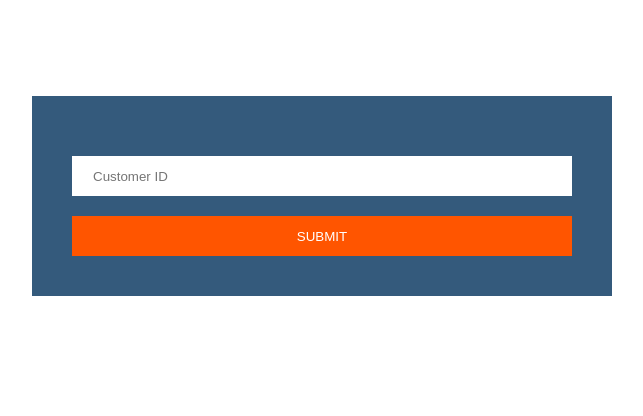
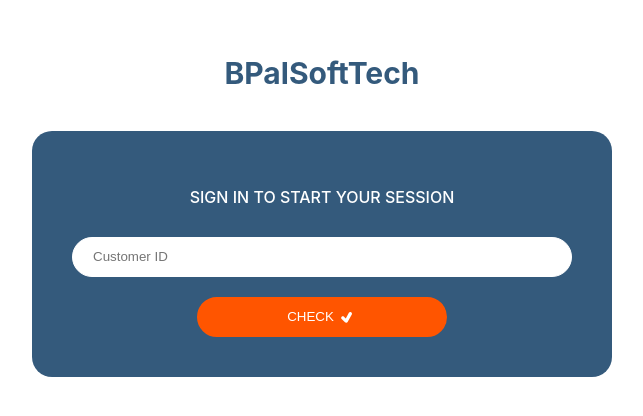
Before and after one commit to vincent-18-dev/project-solomon, a React (Create React App) app: page / in a window 1280 px wide. Shown: the part 204-620 px from the top of the page, without its empty margins (318-961 px from the left). Built offline with nearby package versions, Linux system fonts and the light colour scheme.

Commit message:
initail sub menu updated

```diff
--- a/package.json
+++ b/package.json
@@ -11,7 +11,9 @@
     "react": "^18.2.0",
     "react-dom": "^18.2.0",
     "react-hook-form": "^7.49.2",
+    "react-icons": "^4.12.0",
     "react-scripts": "5.0.1",
+    "rsuite": "^5.48.1",
     "web-vitals": "^2.1.4"
   },
   "scripts": {
@@ -37,5 +39,8 @@
       "last 1 firefox version",
       "last 1 safari version"
     ]
+  },
+  "devDependencies": {
+    "react-router-dom": "^6.21.1"
   }
 }
--- a/src/App.js
+++ b/src/App.js
@@ -1,11 +1,20 @@
 // import logo from './logo.svg';
-import './App.css';
-import Login from './Login';
+import "./App.css";
+import { BrowserRouter, Routes, Route } from "react-router-dom";
+// import Burgermenu from "./dashboard/Burgermenu";
+// import Burgermenu from "./Burgermenu";
+import CustomerID from "./CustomerID";
 
 function App() {
-
   return (
-    <Login />
+    <>
+      <BrowserRouter>
+        <Routes>
+          <Route path="/" element={<CustomerID />}></Route>
+          {/* <Route path="/dashboard" element={<Burgermenu />} /> */}
+        </Routes>
+      </BrowserRouter>
+    </>
   );
 }
 
--- /dev/null
+++ b/src/CustomerID.js
@@ -0,0 +1,106 @@
+import axios from "axios";
+import { useForm } from "react-hook-form";
+import { Modal } from "antd";
+import React, { useState } from "react";
+import Login from "./Login";
+import { TiTick } from "react-icons/ti";
+const CustomerID = () => {
+  const { register, handleSubmit, reset } = useForm();
+  const [visible, setVisible] = useState(false);
+  const handleOk = () => {
+    setVisible(false);
+  };
+  // handle success Model
+  // const showsuccessModal = () => {
+  //   Modal.success({
+  //     title: "SUCCESS",
+  //     content: "LOGGED IN",
+  //     centered: true,
+  //     okButtonProps: {
+  //       style: {
+  //         backgroundColor: "#ff5500",
+  //         borderColor: "#ff5500",
+  //       },
+  //     },
+  //   });
+  // };
+  // handle Error Model
+  const showErrorModal = () => {
+    Modal.error({
+      title: "Error",
+      content: "Please Enter Valid Customer ID",
+      centered: true,
+      okButtonProps: {
+        style: {
+          backgroundColor: "#ff4d4f",
+          borderColor: "#ff4d4f",
+        },
+      },
+    });
+  };
+  const [userform, setUserform] = useState(false);
+  const onSubmit = async (data) => {
+    try {
+      const res = await axios
+        .post(
+          `https://bpartner.in/personal/bpartner/imeilogger/getipaddress.php`,
+          {
+            ...data,
+          }
+        )
+        .then((data) => data)
+        .then((response) => response?.data);
+      if (res.Available === "Yes") {
+        setUserform(!userform);
+      } else {
+        showErrorModal();
+      }
+    } catch (errors) {
+      if (errors) {
+        showErrorModal();
+      }
+    }
+    reset();
+  };
+  return (
+    <>
+      {!userform ? (
+        <>
+          <div className="container">
+            <div className="login-section">
+              <div className="login-container">
+                <div>
+                  <h4 className="logo-text">BPalSoftTech</h4>
+                  <form
+                    className="login-form"
+                    onSubmit={handleSubmit(onSubmit)}
+                  >
+                    <p>Sign in to start your session</p>
+                    <div>
+                      <input
+                        type="text"
+                        name="customerid"
+                        placeholder="Customer ID"
+                        {...register("customerid", { required: true })}
+                      ></input>
+                    </div>
+                    <div style={{ display: "flex", justifyContent: "center" }}>
+                      <button>
+                        check <TiTick style={{ fontSize: "20px" }} />
+                      </button>
+                    </div>
+                  </form>
+                  <Modal show={visible} onOk={handleOk}></Modal>
+                </div>
+              </div>
+            </div>
+          </div>
+        </>
+      ) : (
+        <Login />
+      )}
+    </>
+  );
+};
+
+export default CustomerID;
--- a/src/Login.js
+++ b/src/Login.js
@@ -2,15 +2,14 @@ import axios from "axios";
 import { useForm } from "react-hook-form";
 import { Modal } from "antd";
 import React, { useState } from "react";
+import { FaUser, FaLock, FaArrowCircleRight } from "react-icons/fa";
+// import { useHistory } from 'react-router-dom';
+import Burgermenu from "./dashboard/Dashboard";
 const Login = () => {
-  const {
-    register,
-    handleSubmit,
-    reset,
-    // watch,
-    // formState: { errors },
-  } = useForm();
+  const { register, handleSubmit, reset } = useForm();
   const [visible, setVisible] = useState(false);
+  const [open, setOpen] = useState(false);
+  const [items, setItems] = useState("");
   const handleOk = () => {
     setVisible(false);
   };
@@ -42,7 +41,7 @@ const Login = () => {
       },
     });
   };
-  const [userform, setUserform] = useState(false);
+  //   const history = useHistory();
   const onSubmit = async (data) => {
     const value = {
       method: "login",
@@ -50,31 +49,20 @@ const Login = () => {
         ...data,
       },
     };
-    const jsonString = JSON.stringify(value);
+    let items = JSON.stringify(value);
     try {
       const res = await axios
         .post(
-          `https://bpartner.in/personal/bpartner/imeilogger/getipaddress.php`,
-          {
-            ...data,
-          }
+          `http://106.51.2.145:2081/Dlite_Kot/Service1.svc/webreport`,
+          items
         )
         .then((data) => data)
-        .then((response) => response?.data);
-      if (res.Available === "Yes") {
-        setUserform(true);
-      } else {
-        showErrorModal();
-      }
-
-      if (userform === true && res.Available === "Yes") {
-        const products = await axios.post(
-          `http://106.51.2.145:2081/Dlite_Kot/Service1.svc/webreport`,
-          {
-            jsonString,
-          }
-        );
-        console.log("products", products);
+        .then((response) => response?.data?.status_result);
+      console.log("res", res);
+      if (res) {
+        setItems(res);
+        showsuccessModal();
+        setOpen(true);
       }
     } catch (errors) {
       if (errors) {
@@ -83,32 +71,28 @@ const Login = () => {
     }
     reset();
   };
+
   return (
     <>
+      {!open ? (
         <div className="container">
           <div className="login-section">
             <div className="login-container">
+              <div>
+                <h4 className="logo-text">BPalSoftTech</h4>
                 <form className="login-form" onSubmit={handleSubmit(onSubmit)}>
-              {!userform ? (
-                <div>
+                  <p>Sign in to start your session</p>
+                  <div className="user-input-section">
+                    <FaUser />
                     <input
                       type="text"
-                    name="customerid"
-                    placeholder="Customer ID"
-                    {...register("customerid", { required: true })}
+                      name="UserName"
+                      placeholder="UserName"
+                      {...register("userid", { required: true })}
                     ></input>
                   </div>
-              ) : (
-                <>
-                  <div>
-                    <input
-                      type="text"
-                      name="customerid"
-                      placeholder="Customer ID"
-                      {...register("customerid", { required: true })}
-                    ></input>
-                  </div>
-                  <div>
+                  <div className="password-input-section">
+                    <FaLock />
                     <input
                       type="password"
                       name="password"
@@ -116,16 +100,20 @@ const Login = () => {
                       {...register("password", { required: true })}
                     ></input>
                   </div>
-                </>
-              )}
-              <div>
-                <button>Submit</button>
+                  <div style={{ display: "flex", justifyContent: "center" }}>
+                    <button>
+                      Submit <FaArrowCircleRight />
+                    </button>
                   </div>
                 </form>
                 <Modal show={visible} onOk={handleOk}></Modal>
               </div>
             </div>
           </div>
+        </div>
+      ) : (
+        <Burgermenu data={items} />
+      )}
     </>
   );
 };
--- /dev/null
+++ b/src/dashboard/Dashboard.css
@@ -0,0 +1,67 @@
+/*
+body{
+    width:100%;
+    height:100vh;
+} */
+
+.container-dashboard {
+  width: 100%;
+  height: 100%;
+}
+
+.section-home {
+  width: 100%;
+  height: 100%;
+  display: flex;
+}
+.menubar-section {
+  width:20%;
+  border: 1px solid #353a40;
+  background: #353a40;
+  height: 100%;
+}
+.dashboard-section {
+  width: 85%;
+  border: 1px solid red;
+}
+
+.menu-ul li {
+  list-style: none;
+  color: #a0a5ab;
+  line-height: 50px;
+  text-transform: capitalize;
+  cursor: pointer;
+  font-size: 18px;
+}
+
+.menuStyle {
+  background-color: red !important;
+}
+.menu-ul {
+  margin: 0px;
+  padding: 0px;
+}
+.menu-data-li {
+  display: flex;
+  justify-content: space-between;
+  align-items: center;
+  padding: 0px 25px;
+  transition: background-color 0.3s ease;
+}
+.menu-data-li svg {
+  font-size: 25px;
+  color: #a0a5ab;
+}
+
+.menu-data-li:hover {
+  background-color: #494e52 !important;
+  cursor: pointer;
+}
+
+.sub-menu {
+  opacity: 1;
+  transition: opacity 0.3s ease-in-out;
+}
+.sub-menu li{
+    list-style: disc;
+}
--- /dev/null
+++ b/src/dashboard/Dashboard.js
@@ -0,0 +1,69 @@
+import "./Dashboard.css";
+import React, { useState } from "react";
+import { MdOutlineArrowDropDown } from "react-icons/md";
+const Dashboard = ({ data }) => {
+  // console.log("data", data);
+  let values = data?.data.filter((item) => item?.Menu_Parent_Level === 0) || [];
+  const [openSubMenu, setOpenSubMenu] = useState(null);
+  const [submenu, setSubmenu] = useState("");
+  const submenuClick = (val, index) => {
+    let submenu = data?.data?.filter((value) => {
+      if (val.Menu_Id === value.Menu_Parent_Level) {
+        return value.Menu_Caption;
+      }
+    });
+    setSubmenu(submenu);
+    setOpenSubMenu((prevIndex) => (prevIndex === index ? null : index));
+  };
+
+  const secondMenu = (items, index) => {
+    let nestedmenu = data?.data?.filter((val) => {
+      if (items.Menu_Id === val.Menu_Parent_Level) {
+        return val.Menu_Caption;
+      }
+    });
+    console.log("nestedmenu",nestedmenu)
+  };
+  return (
+    <>
+      <div className="container-dashboard">
+        <div className="section-home">
+          <div className="menubar-section">
+            <ul className="menu-ul">
+              {values.map((val, index) => {
+                return (
+                  <>
+                    <div
+                      className="menu-data-li"
+                      key={index}
+                      onClick={() => submenuClick(val, index)}
+                    >
+                      <li>{val?.Menu_Caption}</li> <MdOutlineArrowDropDown />
+                    </div>
+                    {openSubMenu === index && (
+                      <ul className="sub-menu">
+                        {submenu?.map((items, index) => {
+                          return (
+                            <li
+                              key={index}
+                              onClick={() => secondMenu(items, index)}
+                            >
+                              {items.Menu_Caption}
+                            </li>
+                          );
+                        })}
+                      </ul>
+                    )}
+                  </>
+                );
+              })}
+            </ul>
+          </div>
+          <div className="dashboard-section"></div>
+        </div>
+      </div>
+    </>
+  );
+};
+
+export default Dashboard;
--- a/src/index.css
+++ b/src/index.css
@@ -24,7 +24,8 @@ code {
   text-align: center;
   width: 500px;
   padding: 40px;
-  background:#345a7c;
+  background: #345a7c;
+  border-radius:20px;
 }
 
 .login-form input {
@@ -33,20 +34,59 @@ code {
   border: 1px solid white;
   padding-left: 20px;
   box-sizing: border-box;
-  margin-top: 20px;
+  border-radius:30px;
+  /* margin-top: 20px; */
 }
 .login-form button {
   background-color: #ff5500;
   color: white;
   border: 1px solid #ff5500;
   margin-top: 20px;
-  width: 100%;
+  width: 50%;
   height: 40px;
   cursor: pointer;
   border-width: 2px 2px 2px 2px;
   text-transform: uppercase;
   transition: all 0.2s;
+  border-radius:30px;
+  display: flex;
+  justify-content: center;
+  align-items: center;
+  gap: 3px;
 }
 .login-form input:focus {
   outline: none;
 }
+
+.login-form p {
+  color: white;
+  font-weight: 500;
+  text-transform: uppercase;
+  margin-bottom: 30px;
+}
+
+.logo-text {
+  text-align: center;
+  font-size: 30px;
+  color: #345a7c;
+}
+
+.user-input-section,
+.password-input-section {
+  margin-top: 20px;
+  position: relative;
+}
+.user-input-section svg,
+.password-input-section svg {
+  position: absolute;
+  left: 94%;
+  top: 33%;
+  color: #345a7c;
+  font-weight: bold;
+}
+
+@media (min-width: 320px) and (max-width: 1200px) {
+  .login-form {
+    width: auto;
+  }
+}
```
Also changed, not shown: src/logo.svg (deleted). Lines whose indentation alone changed are shown as unchanged.
